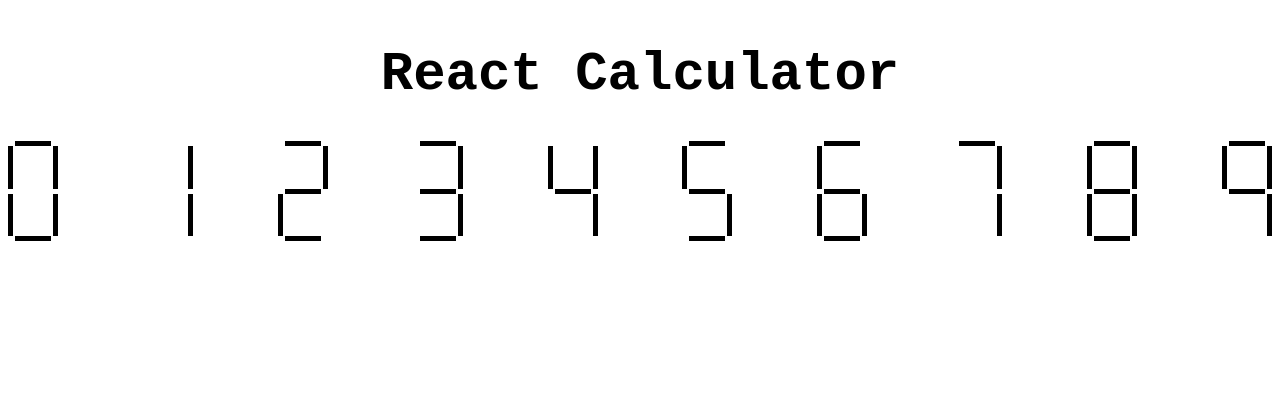
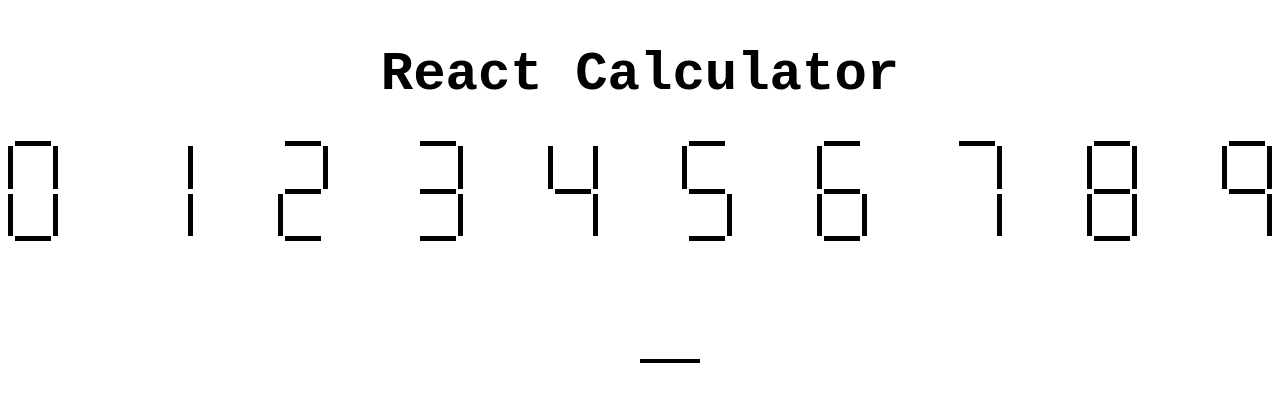
Before and after one commit to JordanDChappell/calculator-react, a React (Vite) app in the folder codebase/: page / in a window 1280 px wide. Shown: the top 402 px of the page. Built offline with nearby package versions, Linux system fonts and the light colour scheme; the HTML template or start-up script is replaced by a standard one.

Commit message:
feat(cursor): adding a cursor element, trying to fix segments for operator characters

```diff
--- a/codebase/src/App.js
+++ b/codebase/src/App.js
@@ -2,7 +2,7 @@ import React from 'react';
 import styled from 'styled-components';
 
 /* Components */
-import Segments from './Components/Calculator/Screen/Segments';
+import SevenSegmentedDisplay from './Components/Calculator/Screen/SevenSegmentedDisplay';
 import Calculator from './Components/Calculator/Calculator';
 
 /* Style */
@@ -21,16 +21,16 @@ const App = () => (
       <h1 className="heading">React Calculator</h1>
     </header>
     <Display>
-      <Segments symbol="0" height="100px" width="50px" />
-      <Segments symbol="1" height="100px" width="50px" />
-      <Segments symbol="2" height="100px" width="50px" />
-      <Segments symbol="3" height="100px" width="50px" />
-      <Segments symbol="4" height="100px" width="50px" />
-      <Segments symbol="5" height="100px" width="50px" />
-      <Segments symbol="6" height="100px" width="50px" />
-      <Segments symbol="7" height="100px" width="50px" />
-      <Segments symbol="8" height="100px" width="50px" />
-      <Segments symbol="9" height="100px" width="50px" />
+      <SevenSegmentedDisplay symbol="0" height="100px" width="50px" />
+      <SevenSegmentedDisplay symbol="1" height="100px" width="50px" />
+      <SevenSegmentedDisplay symbol="2" height="100px" width="50px" />
+      <SevenSegmentedDisplay symbol="3" height="100px" width="50px" />
+      <SevenSegmentedDisplay symbol="4" height="100px" width="50px" />
+      <SevenSegmentedDisplay symbol="5" height="100px" width="50px" />
+      <SevenSegmentedDisplay symbol="6" height="100px" width="50px" />
+      <SevenSegmentedDisplay symbol="7" height="100px" width="50px" />
+      <SevenSegmentedDisplay symbol="8" height="100px" width="50px" />
+      <SevenSegmentedDisplay symbol="9" height="100px" width="50px" />
     </Display>
     <Calculator />
   </div>
--- a/codebase/src/Components/Calculator/Calculator.js
+++ b/codebase/src/Components/Calculator/Calculator.js
@@ -19,10 +19,6 @@ const Container = styled.div`
   justify-content: center;
   align-items: center;
 `;
-const ScreenContainer = styled.div`
-  margin-bottom: 1rem;
-  display: flex;
-`;
 
 /**
  * The bulk of the application logic is housed in this component. Will handle display of screen, buttons, and calculator outputs.
@@ -30,9 +26,11 @@ const ScreenContainer = styled.div`
  */
 const Calculator = () => {
   const [operation, setOperation] = useState([]);
+  const [cursorPosition, setCursorPosition] = useState(0);
 
   const appendSymbol = (symbol) => {
     setOperation([...operation, symbol]);
+    setCursorPosition((prev) => prev + 1);
   };
 
   const handleEquals = () => {
@@ -43,6 +41,7 @@ const Calculator = () => {
 
   const handleBackspace = () => {
     setOperation((prev) => prev.slice(0, -1));
+    setCursorPosition((prev) => (prev > 0 ? prev - 1 : 0));
   };
 
   /**
@@ -63,9 +62,7 @@ const Calculator = () => {
 
   return (
     <Container>
-      <ScreenContainer>
-        <Screen symbols={operation} />
-      </ScreenContainer>
+      <Screen symbols={operation} cursorPosition={cursorPosition} />
     </Container>
   );
 };
--- /dev/null
+++ b/codebase/src/Components/Calculator/Screen/Cursor.js
@@ -0,0 +1,32 @@
+import React from 'react';
+import PropTypes from 'prop-types';
+import styled, { keyframes } from 'styled-components';
+
+const blinkAnimation = keyframes`
+  50% {
+    opacity: 0;
+  }
+`;
+
+const Bar = styled.div`
+  position: fixed;
+  height: 4px;
+  width: ${(props) => props.width}px;
+  margin-top: ${(props) => props.height}px;
+  margin-left: ${(props) => props.position * props.width}px;
+  background-color: ${(props) => props.colour ?? 'black'};
+  animation: ${blinkAnimation} 1s step-start infinite;
+`;
+
+const Cursor = ({ colour, height, width, position }) => (
+  <Bar colour={colour} height={height} width={width} position={position} />
+);
+
+Cursor.propTypes = {
+  colour: PropTypes.string,
+  height: PropTypes.number.isRequired,
+  width: PropTypes.number.isRequired,
+  position: PropTypes.number.isRequired,
+};
+
+export default Cursor;
--- a/codebase/src/Components/Calculator/Screen/Screen.js
+++ b/codebase/src/Components/Calculator/Screen/Screen.js
@@ -3,7 +3,8 @@ import PropTypes from 'prop-types';
 import styled from 'styled-components';
 
 /* Components */
-import Segments from './Segments';
+import SevenSegmentedDisplay from './SevenSegmentedDisplay';
+import Cursor from './Cursor';
 
 const Container = styled.div`
   display: flex;
@@ -19,21 +20,23 @@ const Container = styled.div`
  * Display a list of digits on a segmented screen.
  * @param {array} props.symbols
  */
-const Screen = ({ symbols }) => (
+const Screen = ({ symbols, cursorPosition }) => (
   <Container>
     {symbols.map((symbol, index) => (
-      <Segments
+      <SevenSegmentedDisplay
         key={`${index}-${symbol}`}
         symbol={symbol}
         height="100px"
         width="50px"
       />
     ))}
+    <Cursor height={100} width={60} position={cursorPosition ?? 0} />
   </Container>
 );
 
 Screen.propTypes = {
   symbols: PropTypes.arrayOf(PropTypes.string),
+  cursorPosition: PropTypes.number,
 };
 
 export default Screen;
--- a/codebase/src/Components/Calculator/Screen/Segments.js
+++ b/codebase/src/Components/Calculator/Screen/SevenSegmentedDisplay.js
@@ -19,7 +19,7 @@ const lookupSymbol = (symbol) => {
     7: [1, 0, 1, 0, 0, 1, 0],
     8: [1, 1, 1, 1, 1, 1, 1],
     9: [1, 1, 1, 1, 0, 1, 0],
-    '+': [0, 1, 0, 1, 1, 0, 0],
+    '+': [0, 0, 1, 1, 0, 1, 0],
     '-': [0, 0, 0, 1, 0, 0, 0],
     '*': [1, 0, 0, 0, 0, 0, 1],
     '/': [0, 0, 1, 0, 0, 1, 0],
@@ -49,13 +49,12 @@ const Segment = styled.div`
  * @param {number} props.height
  * @param {number} props.width
  */
-const Segments = ({ symbol, colour, height, width }) => {
+const SevenSegmentDisplay = ({ symbol, colour, height, width }) => {
   // determine which segments to display and pad segments out to account for layout divs
-  const paddedSegs = padAtEvenIndicesWithValue(lookupSymbol(symbol), 0);
-
+  const segs = padAtEvenIndicesWithValue(lookupSymbol(symbol), 0);
   return (
     <Container height={height} width={width}>
-      {paddedSegs.map(
+      {segs.map(
         (visible, index) =>
           (index % 2 === 0 && <div key={`${index}-${visible}`}></div>) || (
             <Segment
@@ -69,11 +68,11 @@ const Segments = ({ symbol, colour, height, width }) => {
   );
 };
 
-Segments.propTypes = {
+SevenSegmentDisplay.propTypes = {
   symbol: PropTypes.string.isRequired,
   colour: PropTypes.string,
   height: PropTypes.string,
   width: PropTypes.string,
 };
 
-export default Segments;
+export default SevenSegmentDisplay;
```
